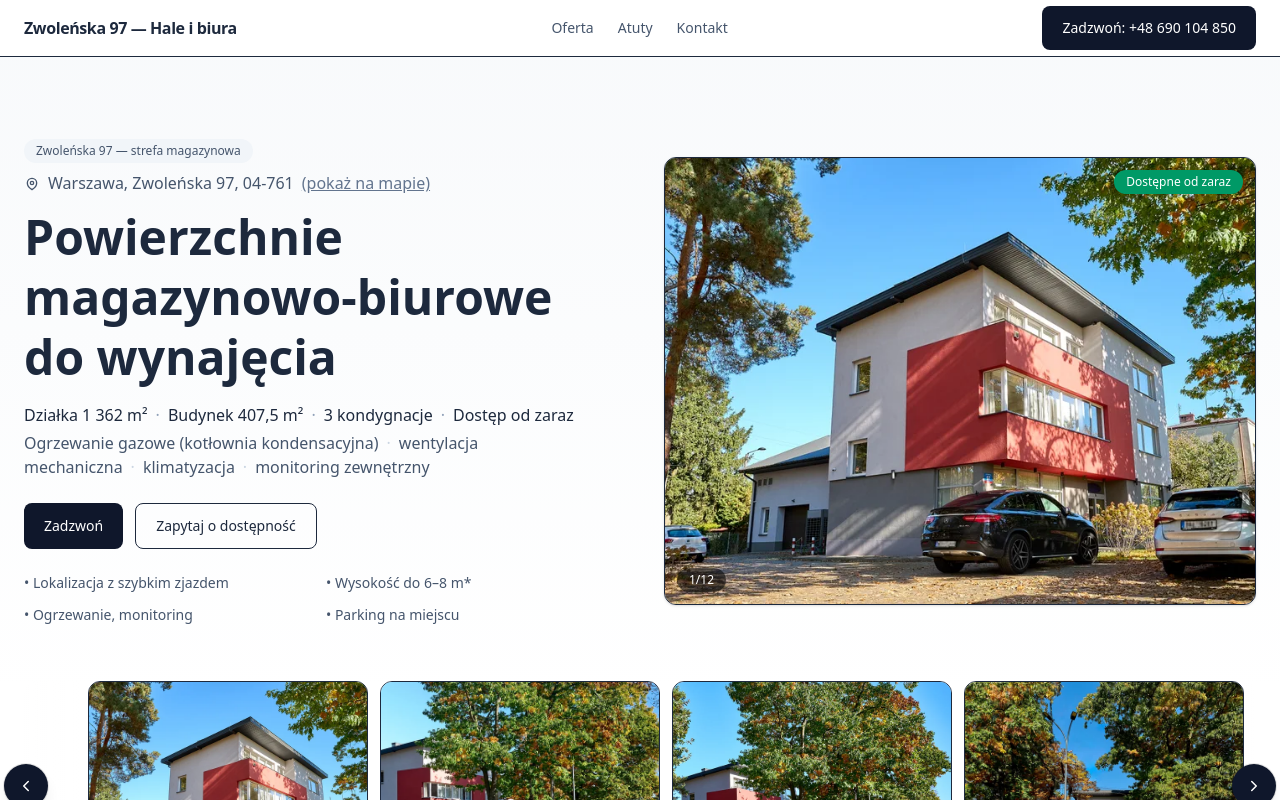
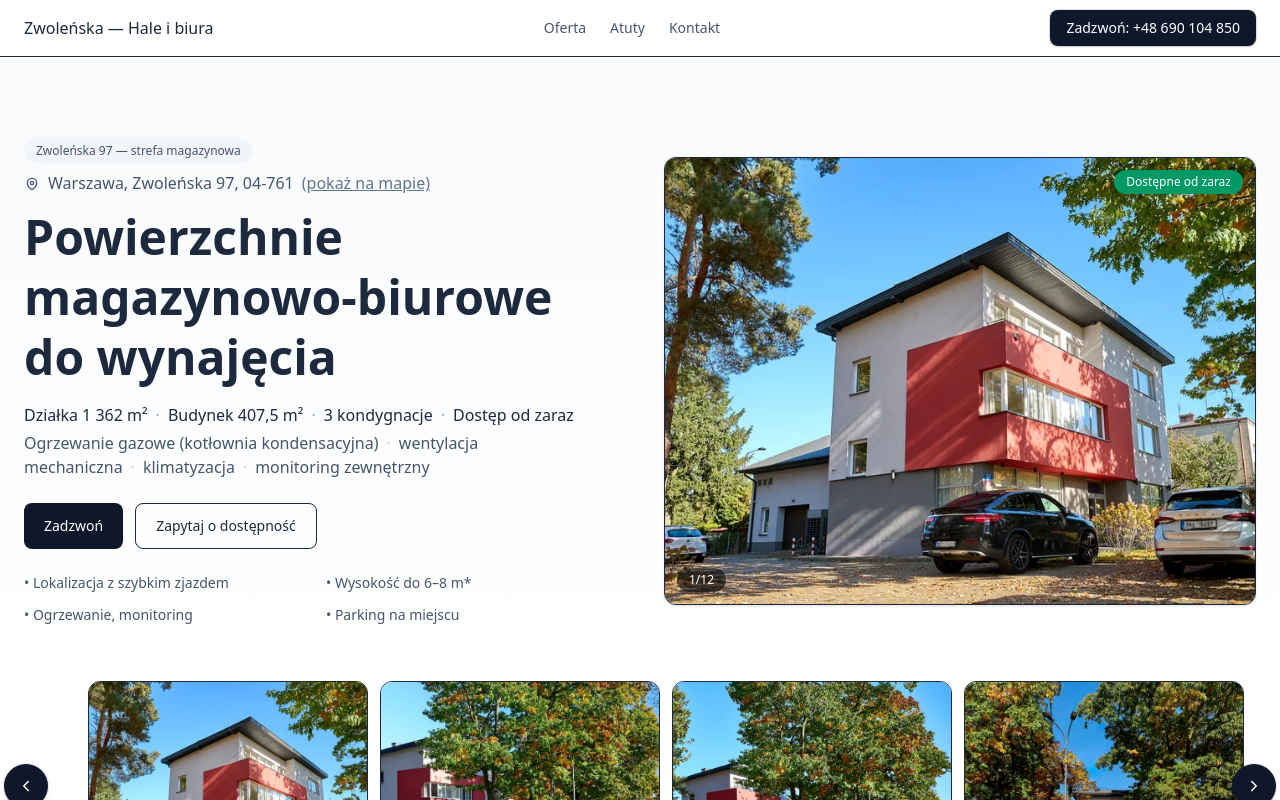
Before and after one commit to MateuszBuczynski/zwolenska97, a React (Vite) app: page / in a window 1280 px wide. Shown: the top 800 px of the page. Built offline with nearby package versions, Linux system fonts and the light colour scheme.

Commit message:
'poprawki'

```diff
--- a/src/components/Header.jsx
+++ b/src/components/Header.jsx
@@ -2,13 +2,25 @@
   return (
     <header className="sticky top-0 z-50 bg-white/90 backdrop-blur border-b">
       <div className="container h-14 flex items-center justify-between">
-        <a href="#" className="font-semibold tracking-tight">Zwoleńska 97 — Hale i biura</a>
+        <a href="#" className="font-medium truncate max-w-[48vw] sm:max-w-none">
+  Zwoleńska — Hale i biura
+</a>
+
         <nav className="hidden md:flex gap-6 text-sm">
           <a href="#oferta" className="text-slate-600 hover:text-slate-900">Oferta</a>
           <a href="#atut" className="text-slate-600 hover:text-slate-900">Atuty</a>
           <a href="#contact" className="text-slate-600 hover:text-slate-900">Kontakt</a>
         </nav>
-        <a href="tel:+48690104850" className="btn-primary">Zadzwoń: +48 690 104 850</a>
+        <a
+  href="tel:+48690104850"
+  className="inline-flex items-center justify-center shrink-0
+             px-3 py-1.5 text-[13px] rounded-lg
+             sm:px-4 sm:py-2 sm:text-sm
+             bg-slate-900 text-white shadow ring-1 ring-black/10"
+>
+  Zadzwoń: +48 690 104 850
+</a>
+
       </div>
     </header>
   );
```
